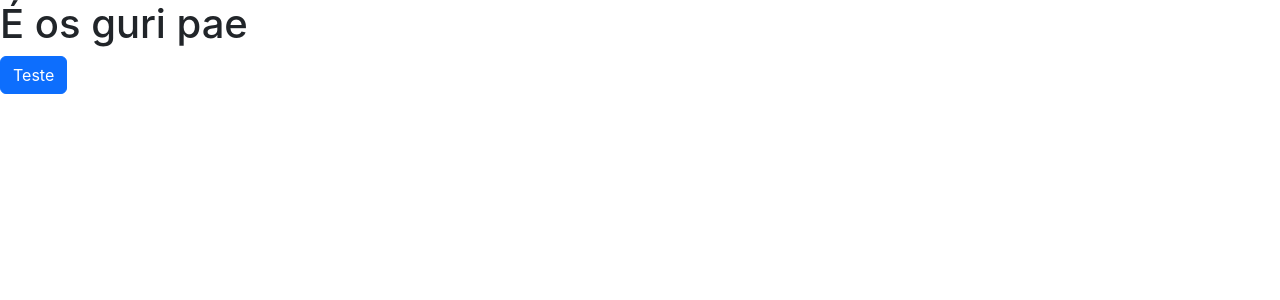
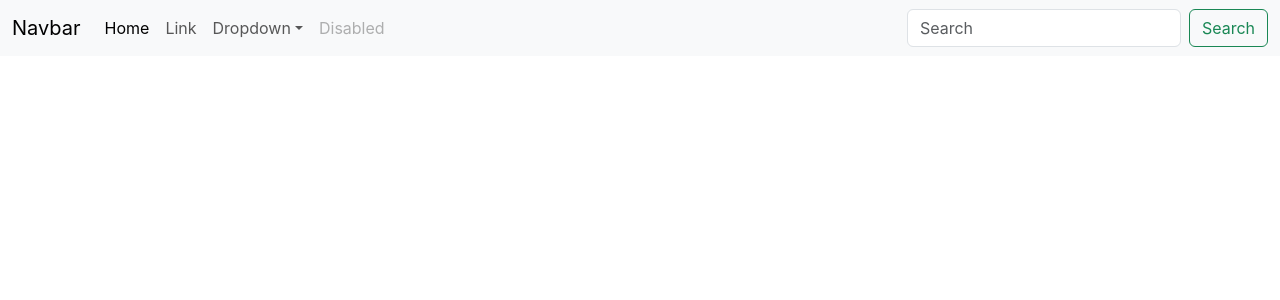
Before and after one commit to BernardoGirardi/ProjetoBiblioteca-FrontEnd, a React (Create React App) app: page / in a window 1280 px wide. Shown: the top 300 px of the page. Built offline with nearby package versions, Linux system fonts and the light colour scheme.

Commit message:
Criação do componente "Menu"

```diff
--- a/src/App.js
+++ b/src/App.js
@@ -1,10 +1,10 @@
 import './App.css';
+import Menu from './componentes/Menu';
 
 function App() {
   return (
     <div>
-      <h1>É os guri pae</h1>
-      <button className='btn btn-primary'>Teste</button>
+      <Menu />
     </div>
   );
 }
--- /dev/null
+++ b/src/componentes/Menu.js
@@ -0,0 +1,85 @@
+export default function Menu(){
+    return (
+        <div>
+  <nav className="navbar navbar-expand-lg bg-body-tertiary">
+    <div className="container-fluid">
+      <a className="navbar-brand" href="#">
+        Navbar
+      </a>
+      <button
+        className="navbar-toggler"
+        type="button"
+        data-bs-toggle="collapse"
+        data-bs-target="#navbarSupportedContent"
+        aria-controls="navbarSupportedContent"
+        aria-expanded="false"
+        aria-label="Toggle navigation"
+      >
+        <span className="navbar-toggler-icon" />
+      </button>
+      <div className="collapse navbar-collapse" id="navbarSupportedContent">
+        <ul className="navbar-nav me-auto mb-2 mb-lg-0">
+          <li className="nav-item">
+            <a className="nav-link active" aria-current="page" href="#">
+              Home
+            </a>
+          </li>
+          <li className="nav-item">
+            <a className="nav-link" href="#">
+              Link
+            </a>
+          </li>
+          <li className="nav-item dropdown">
+            <a
+              className="nav-link dropdown-toggle"
+              href="#"
+              role="button"
+              data-bs-toggle="dropdown"
+              aria-expanded="false"
+            >
+              Dropdown
+            </a>
+            <ul className="dropdown-menu">
+              <li>
+                <a className="dropdown-item" href="#">
+                  Action
+                </a>
+              </li>
+              <li>
+                <a className="dropdown-item" href="#">
+                  Another action
+                </a>
+              </li>
+              <li>
+                <hr className="dropdown-divider" />
+              </li>
+              <li>
+                <a className="dropdown-item" href="#">
+                  Something else here
+                </a>
+              </li>
+            </ul>
+          </li>
+          <li className="nav-item">
+            <a className="nav-link disabled" aria-disabled="true">
+              Disabled
+            </a>
+          </li>
+        </ul>
+        <form className="d-flex" role="search">
+          <input
+            className="form-control me-2"
+            type="search"
+            placeholder="Search"
+            aria-label="Search"
+          />
+          <button className="btn btn-outline-success" type="submit">
+            Search
+          </button>
+        </form>
+      </div>
+    </div>
+  </nav>
+</div>
+    );
+};
```
